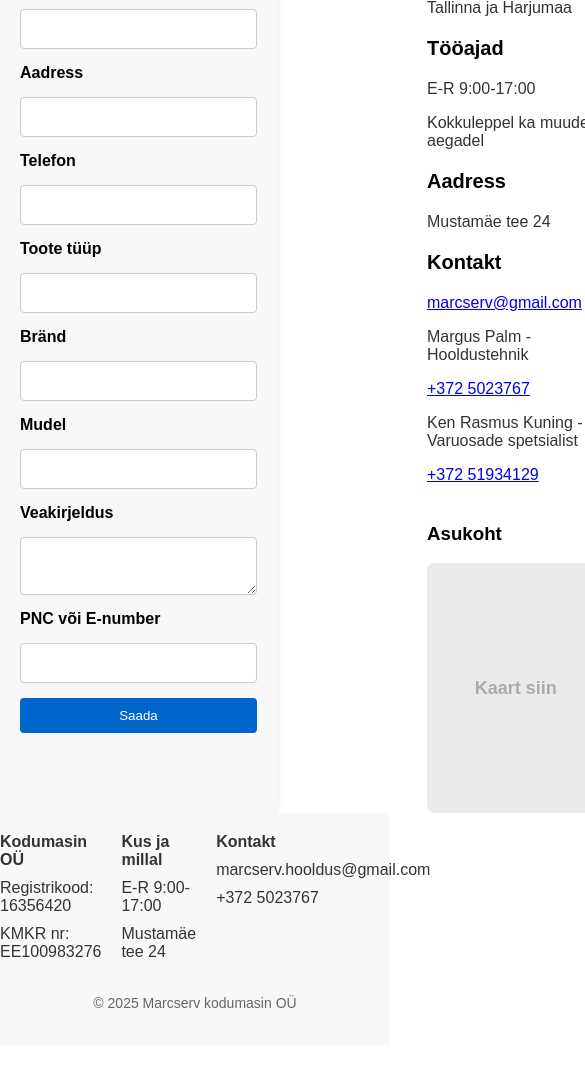
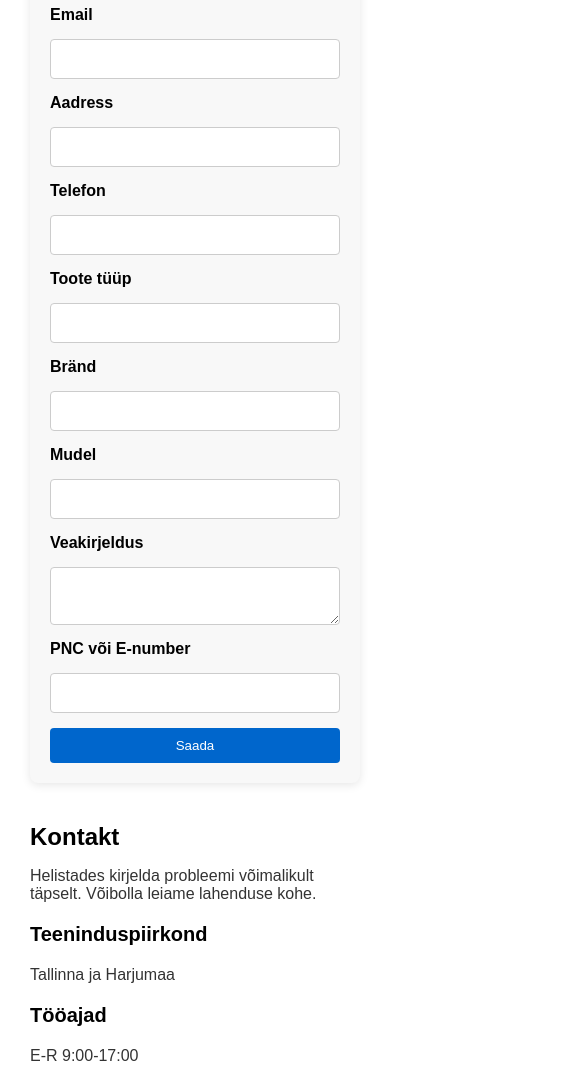
Before and after one commit to hansotTLU/kodumasinate-remont, a plain HTML site: page contact.html in a window 390 px wide. Shown: the part 261-1329 px from the top of the page, 585 px wide, since content can reach past the window. Before the commit the page ends 1306 px from the top, so only its background shows below. Drawn offline with Linux system fonts and the light colour scheme.

Commit message:
add: contact content and footer mobile view

```diff
--- a/contact.html
+++ b/contact.html
@@ -103,12 +103,12 @@
   <footer id="site-footer">
     <div class="footer-container">
       <div class="footer-column1">
-        <p><strong>Kodumasin OÜ</strong></p>
+        <p><strong>Marcserv Kodumasin OÜ</strong></p>
         <p>Registrikood: 16356420</p>
         <p>KMKR nr: EE100983276</p>
       </div>
       <div class="footer-column2">
-        <p><strong>Kus ja millal</strong></p>
+        <p><strong>Millal ja kus</strong></p>
         <p>E-R 9:00-17:00</p>
         <p>Mustamäe tee 24</p>
       </div>
--- a/sass/_components.sass
+++ b/sass/_components.sass
@@ -1 +1,12 @@
 // kõik komponendid, mida on vaja mõlemal lehel kasutada
+
+@mixin responsive($breakpoint)
+    @if $breakpoint == desktop
+        @media (min-width: 900px)
+            @content
+    @else if $breakpoint == tablet
+        @media (max-width: 899px)
+            @content
+    @else if $breakpoint == mobile
+        @media (max-width: 700px)
+            @content
--- a/sass/_footer.sass
+++ b/sass/_footer.sass
@@ -1,7 +1,7 @@
 #site-footer
-  background-color: #f8f8f8
-  padding: 20px 0
-  color: #333
+  background-color: $content
+  padding: 20px
+  color: $text
 
   .footer-container
     display: grid
@@ -11,6 +11,14 @@
     max-width: 1200px
     margin: auto
     grid-template-areas: "footer-column1 footer-column2 footer-column3"
+
+    @include responsive(mobile)
+            grid-template-columns: 1fr
+            grid-template-areas: "footer-column1" "footer-column2" "footer-column3"
+            gap: 50px
+
+            .footer-column1, .footer-column2, .footer-column3
+              align-items: center
 
 
   .footer-column1
--- a/sass/_variables.sass
+++ b/sass/_variables.sass
@@ -1,8 +1,10 @@
 // Kõik muutujad
 
 $header: #f6f6f6
-$content: #BACDE4
+$content: #f8f8f8
 $footer: #BAE4D1
 $shadow: #8095ad
 $button: #0066cc
 $button-hover: #4b5f61
+$border: #ccc
+$text: #333
--- a/sass/contact.sass
+++ b/sass/contact.sass
@@ -3,11 +3,6 @@
 @import 'components'
 @import 'header'
 @import 'footer'
-
-*,
-*::before,
-*::after
-  box-sizing: border-box
 
 body
   font-family: 'Arial', sans-serif
@@ -30,10 +25,16 @@ body
   gap: 150px
   max-width: 1500px
   margin: 0 auto
+  padding: 30px
+
+  @include responsive(mobile)
+            grid-template-columns: 1fr
+  @include responsive(tablet)
+            gap: 20px
 
 .contact-form
   padding: 20px
-  background-color: #f8f8f8
+  background-color: $content
   border-radius: 8px
   box-shadow: 0 2px 10px rgba(0, 0, 0, 0.1)
 
@@ -51,27 +52,27 @@ body
 
     input
       padding: 10px
-      border: 1px solid #ccc
+      border: 1px solid $border
       border-radius: 4px
       font-size: 16px
 
     textarea
       resize: vertical
       padding: 10px
-      border: 1px solid #ccc
+      border: 1px solid $border
       border-radius: 4px
       font-size: 16px
 
     button
       padding: 10px 20px
-      background-color: #0066cc
+      background-color: $button
       color: white
       border: none
       border-radius: 4px
       cursor: pointer
 
       &:hover
-        background-color: #004b99
+        background-color: $button-hover
 
 .contact-info
   display: flex
@@ -89,7 +90,7 @@ body
 
     p
       font-size: 16px
-      color: #333
+      color: $text
 
   .lower-info
     #map
```
Also changed, not shown: sass/contact.css, sass/index.css, 2 other files.
